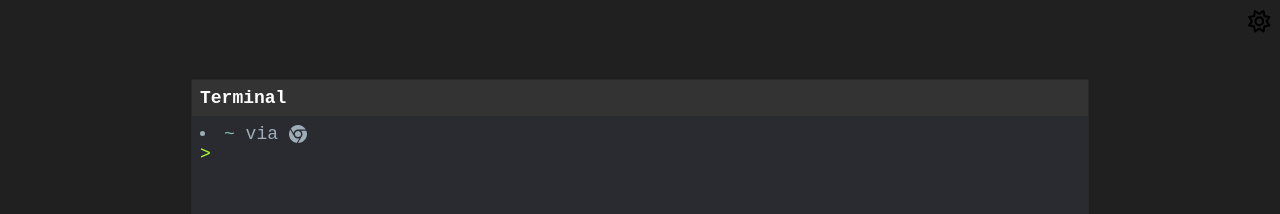
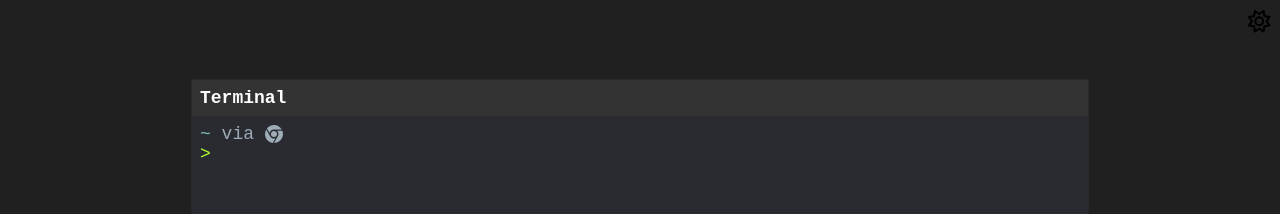
Before and after one commit to CornCube/corncube.github.io, a React (Vite) app in the folder terminal-app/: page / in a window 1280 px wide. Shown: the top 214 px of the page. Built offline with nearby package versions, Linux system fonts and the light colour scheme.

Commit message:
fixed bullet point issue

```diff
--- a/terminal-app/src/components/input.tsx
+++ b/terminal-app/src/components/input.tsx
@@ -80,13 +80,13 @@ export const Input: React.FC<InputProps> = ({ inputRef }) => {
         overflowY: "auto",
       }}
     >
-      <div>
+      <ul style={{ listStyleType: "none" }}>
         {history.map((data, index) => (
           <React.Fragment key={index}>
             <li>{data}</li>
           </React.Fragment>
         ))}
-      </div>
+      </ul>
       <div style={{ display: "flex" }}>
         <span style={{ color: "greenyellow" }}>&gt;&nbsp;</span>
         <div
```
